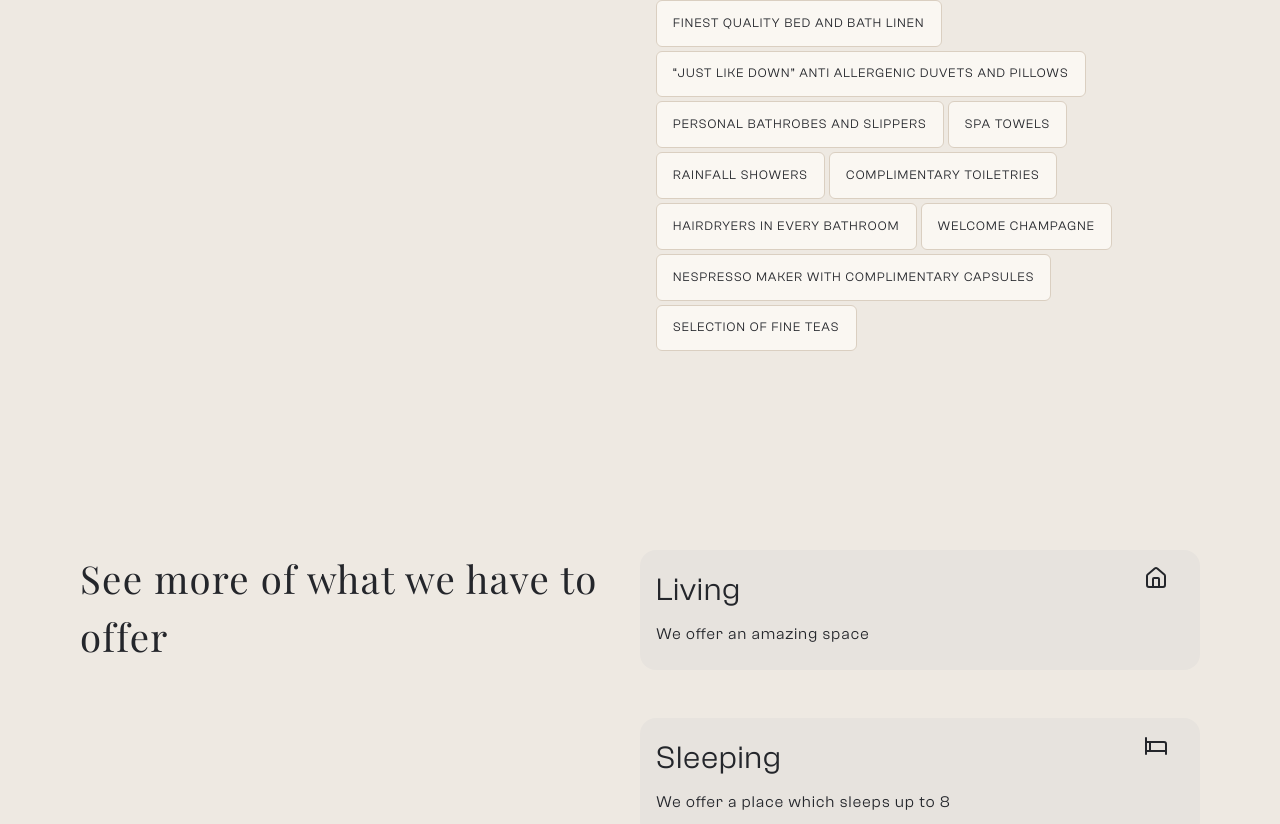
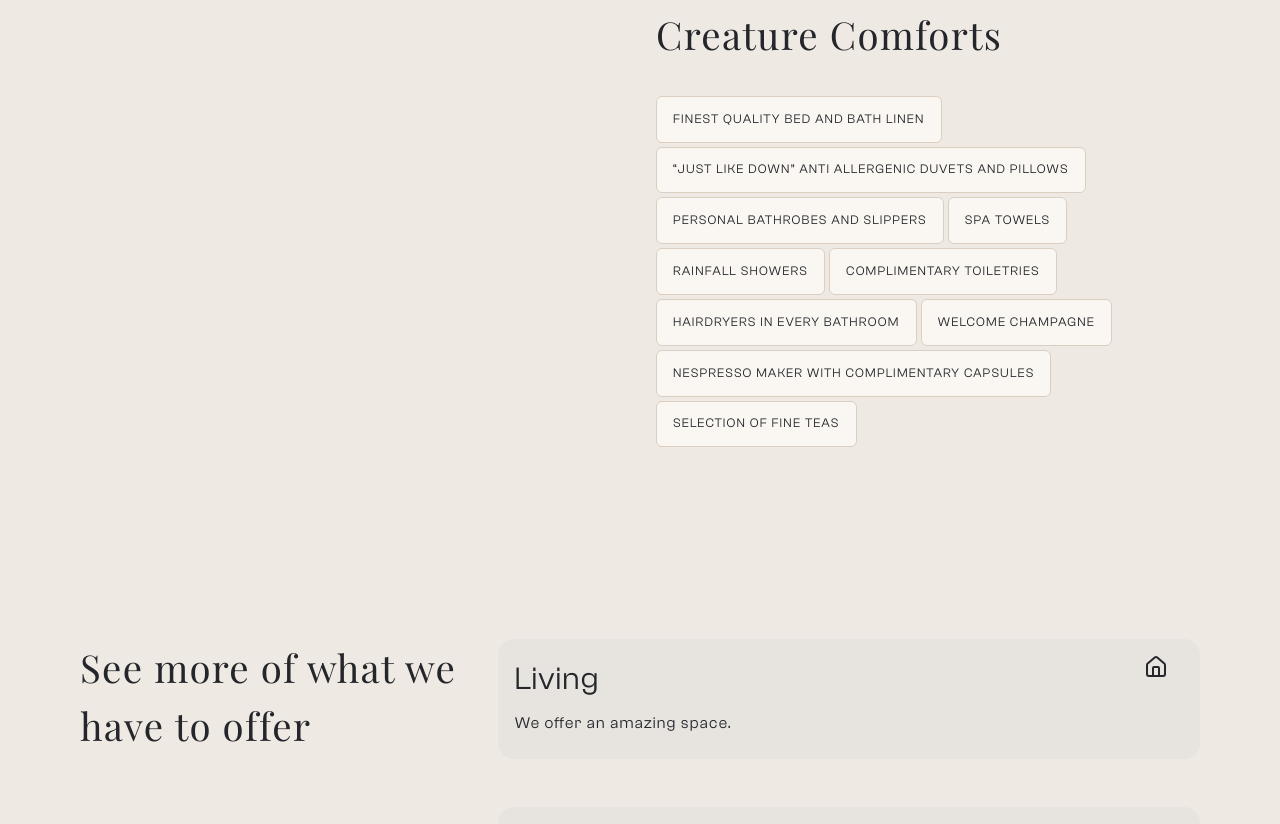
Before and after one commit to ccoutts2/chalet-ceilidh, a SvelteKit app: page / in a window 1280 px wide. Shown: the part 1938-2762 px from the top of the page. Built offline with nearby package versions, Linux system fonts and the light colour scheme.

Commit message:
Add max width to page content

```diff
--- a/src/lib/components/PageLayout.svelte
+++ b/src/lib/components/PageLayout.svelte
@@ -13,8 +13,11 @@
 
 <style lang="scss">
 	@use '../styles/partials/breakpoints';
+	@use '../styles/partials/mixins';
+	@use '../styles/partials/variables';
 
 	.PageLayout {
+		@include mixins.max-content($maxWidth: variables.$content--max-width--lg);
 		padding: 3rem 1rem;
 
 		@include breakpoints.tablet {
--- a/src/lib/components/ui/Card.svelte
+++ b/src/lib/components/ui/Card.svelte
@@ -12,9 +12,10 @@
 			</div>
 		</header>
 
-		<p>{item.copy}</p>
-
-		<a href={item.href}><span class="visually-hidden">Link to {item.title}</span></a>
+		<p>{@html item.copy}</p>
+		{#if item.dataLinks}
+			<a href={item.href}><span class="visually-hidden">Link to {item.title}</span></a>
+		{/if}
 	</article>
 {/each}
 
@@ -24,13 +25,14 @@
 
 	.Card {
 		@include mixins.flex($direction: column, $align: flex-start, $justify: space-between);
+		background-color: #e7e3de;
 		border-radius: 1rem;
-		position: relative;
 		grid-column-gap: 0.5rem;
 		grid-row-gap: 0.5rem;
 		padding: 1rem;
+		position: relative;
 		width: 100%;
-		background-color: #e7e3de;
+		width: 100%;
 
 		&__header {
 			@include mixins.flex($justify: space-between);
--- /dev/null
+++ b/src/lib/components/ui/CardWrapper.svelte
@@ -0,0 +1,23 @@
+<script lang="ts">
+	import type { Snippet } from 'svelte';
+
+	let { children }: { children: Snippet } = $props();
+</script>
+
+<div class="CardWrapper">
+	{@render children?.()}
+</div>
+
+<style>
+	.CardWrapper {
+		align-items: flex-start;
+		display: grid;
+		grid-auto-columns: 1fr;
+		grid-column-gap: 3rem;
+		grid-row-gap: 3rem;
+		grid-template-rows: auto;
+		justify-content: space-between;
+		position: relative;
+		width: 100%;
+	}
+</style>
--- a/src/lib/styles/globals.css
+++ b/src/lib/styles/globals.css
@@ -43,7 +43,7 @@
 	}
 
 	h2 {
-		font-size: clamp(2rem, 3vw, 3rem) !important;
+		font-size: clamp(1.75rem, 3vw, 2.5rem) !important;
 		font-weight: 400;
 	}
 
--- /dev/null
+++ b/src/lib/types.ts
@@ -0,0 +1,9 @@
+import { type Icon as IconType } from '@lucide/svelte';
+
+export type Cards = {
+	title: string;
+	href?: string;
+	icon: typeof IconType;
+	copy: string;
+	dataLinks?: boolean;
+};
--- a/src/routes/+layout.svelte
+++ b/src/routes/+layout.svelte
@@ -11,12 +11,13 @@
 
 <header class="Header">
 	<NavBar>
-		<div class="max-h-40 max-w-40 md:max-h-60 md:max-w-60">
+		<div class="| Header__logo max-h-40 max-w-40 md:max-h-60 md:max-w-60">
 			<img
 				src="/assets/logos/chalet-ceilidh-logo.png"
 				alt="Logo displaying the text that chalet ceilidh is a luxury chalet in the Swiss Alps"
 				class="Header__image"
 			/>
+			<a href="/"><span class="visually-hidden">Navigate back home</span></a>
 		</div>
 
 		<ul class="Header__navList">
@@ -52,9 +53,21 @@
 
 <style lang="scss">
 	@use '../lib/styles/partials/breakpoints';
+	@use '../lib/styles/partials/mixins';
+	@use '../lib/styles/partials/variables';
 
 	.Header {
 		backdrop-filter: blur(12px);
+
+		&__logo {
+			position: relative;
+
+			a::after {
+				content: '';
+				inset: 0;
+				position: absolute;
+			}
+		}
 
 		&__image {
 			height: 100%;
--- a/src/routes/+page.svelte
+++ b/src/routes/+page.svelte
@@ -1,7 +1,9 @@
 <script lang="ts">
 	import Card from '$lib/components/ui/Card.svelte';
+	import CardWrapper from '$lib/components/ui/CardWrapper.svelte';
 	import Features from '$lib/components/ui/Features.svelte';
-	import { House, Bed, RockingChair, type Icon as IconType } from '@lucide/svelte';
+	import type { Cards } from '$lib/types';
+	import { House, Bed, RockingChair } from '@lucide/svelte';
 
 	const features: string[] = [
 		'Exclusive rental of the entire private chalet and all associated running costs',
@@ -33,31 +35,27 @@
 		'Selection of Fine Teas'
 	];
 
-	type Cards = {
-		title: string;
-		href: string;
-		icon: typeof IconType;
-		copy: string;
-	};
-
 	const cards: Cards[] = [
 		{
 			title: 'Living',
 			href: '/layout/living',
 			icon: House,
-			copy: 'We offer an amazing space'
+			copy: '<p>We offer an amazing space.</p>',
+			dataLinks: true
 		},
 		{
 			title: 'Sleeping',
 			href: '/layout/sleeping',
 			icon: Bed,
-			copy: 'We offer a place which sleeps up to 8'
+			copy: '<p>We offer a place which sleeps up to 8.</p>',
+			dataLinks: true
 		},
 		{
 			title: 'Relaxing',
 			href: '/layout/relaxing',
 			icon: RockingChair,
-			copy: 'No skiing? No problem. Relax in our space.'
+			copy: '<p>No skiing? No problem. Relax in our space.<p>',
+			dataLinks: true
 		}
 	];
 </script>
@@ -66,29 +64,27 @@
 	<picture class="Home__hero">
 		<source srcset="/assets/images/home/zinal-chalet.webp" media="(width >= 1024px)" />
 		<source srcset="/assets/images/home/zinal-chalet-tablet.webp" media="(width >= 768px)" />
-		<source srcset="/assets/images/home/zinal-chalet-mobile.webp" media="(width >= 320px)" />
+		<source srcset="https://placehold.co/400x600" media="(width >= 320px)" />
 		<img src="/assets/images/home/zinal-chalet.webp" alt="" />
 	</picture>
-	<div class="Home__pageContent">
+
 	<div class="Home__sectionRow">
 		<div>
 			<h1 class="Home__title">Chalet Celidh Zinal</h1>
 			<p class="text-4xl italic">( pronounced kaylee )</p>
 		</div>
 		<p>
-				Chalet Ceilidh is an outstanding luxury ski chalet and one of the few privately owned
-				chalets available to book exclusively in the traditional but delightful mountain village of
-				Zinal situated close to Grimentz.
+			Chalet Ceilidh is an outstanding luxury ski chalet and one of the few privately owned chalets
+			available to book exclusively in the traditional but delightful mountain village of Zinal
+			situated close to Grimentz.
 		</p>
 	</div>
-		<section class="Home__sectionRow relative h-[175vh] gap-8">
-			<div
-				class="sticky top-0 flex h-[75vh] max-w-[80ch] flex-[1.25] flex-col gap-6 pt-12 leading-7"
-			>
+	<section class="Home__sectionRow | relative gap-8 xl:max-h-[175vh]">
+		<div class="Home__information">
 			<p>
 				This luxury holiday home sits on a large plot of land with panoramic views of the
-					surrounding peaks of the “Imperial Crown” and is within easy walking distance of the
-					village and ski lift.
+				surrounding peaks of the “Imperial Crown” and is within easy walking distance of the village
+				and ski lift.
 			</p>
 			<p>
 				The chalet is a blend of contemporary décor and Alpine charm and has been beautifully
@@ -113,29 +109,42 @@
 				superb!
 			</p>
 		</div>
-			<aside class="flex-[1] overflow-y-hidden">
+		<aside class="flex-[1] xl:overflow-y-hidden">
 			<Features data={features} heading="Features" />
 			<Features data={creatureComforts} heading="Creature Comforts" />
 		</aside>
 	</section>
 	<section class="Home__sectionRow">
-			<h2 class="max-w-[50%]">See more of what we have to offer</h2>
-			<div class="Home__cards">
+		<h2>See more of what we have to offer</h2>
+		<CardWrapper>
 			<Card data={cards} />
-			</div>
+		</CardWrapper>
 	</section>
-	</div>
 </main>
 
 <style lang="scss">
 	@use '../lib/styles/partials/breakpoints';
+	@use '../lib/styles/partials/mixins';
+	@use '../lib/styles/partials/variables';
 
 	.Home {
+		@include mixins.max-content($maxWidth: variables.$content--max-width--lg);
 		display: flex;
 		flex-direction: column;
+		padding: 3rem 1rem;
+
+		@include breakpoints.tablet {
+			padding-inline: 3rem;
+		}
+
+		@include breakpoints.desktop {
+			padding-inline: 5rem;
+		}
 
 		&__hero {
+			border-radius: 1rem;
 			height: 90vh;
+			overflow: hidden;
 			width: 100%;
 
 			source,
@@ -146,18 +155,6 @@
 			}
 		}
 
-		&__pageContent {
-			padding: 3rem 1rem;
-
-			@include breakpoints.tablet {
-				padding-inline: 3rem;
-			}
-
-			@include breakpoints.desktop {
-				padding-inline: 5rem;
-			}
-		}
-
 		&__title {
 			font-size: clamp(2.5rem, 3vw, 4rem);
 		}
@@ -165,8 +162,15 @@
 		&__sectionRow {
 			background-color: #eee9e2;
 			display: flex;
+			gap: 2rem;
+			flex-direction: column;
 			justify-content: space-between;
-			padding-block: 3rem;
+			padding-block: 2rem;
+
+			@include breakpoints.desktop {
+				flex-direction: row;
+				padding-block: 5rem;
+			}
 
 			div {
 				flex: 1;
@@ -177,15 +181,20 @@
 			}
 		}
 
-		&__cards {
-			align-items: flex-start;
-			display: grid;
-			grid-auto-columns: 1fr;
-			grid-column-gap: 3rem;
-			grid-row-gap: 3rem;
-			grid-template-rows: auto;
-			justify-content: space-between;
-			position: relative;
+		&__information {
+			display: flex;
+			flex-direction: column;
+			gap: 1.5rem;
+
+			@include breakpoints.desktop {
+				position: sticky;
+				top: 0;
+				height: 75vh;
+				max-width: 80ch;
+				flex: 1.25;
+				padding-top: 3rem;
+				line-height: 1.75rem;
+			}
 		}
 	}
 </style>
--- a/src/routes/getting-here/+page.svelte
+++ b/src/routes/getting-here/+page.svelte
@@ -1,3 +1,35 @@
 <script lang="ts">
 	import UsefulLinks from '$lib/components/ui/UsefulLinks.svelte';
+	import Card from '$lib/components/ui/Card.svelte';
+	import PageLayout from '$lib/components/PageLayout.svelte';
+	import CardWrapper from '$lib/components/ui/CardWrapper.svelte';
+	import type { Cards } from '$lib/types';
+
+	import { Plane, TrainFront, Car } from '@lucide/svelte';
+
+	let cards: Cards[] = [
+		{
+			title: 'By Air',
+			icon: Plane,
+			copy: '<p>Zinal is easily accessible from a variety of airports including Geneva, Zurich and Bern.</p><p>The nearest airport is Sion that can be reached by private flight or helicopter.</p>'
+		},
+		{
+			title: 'By Rail',
+			icon: TrainFront,
+			copy: '<p>There is an excellent rail link from Geneva airport to Sierre.</p><p>At the bottom of the valley, Sierre is the nearest train station making rail connections to all over Europe simple.</p><p>From Sierre, the Post Bus links up to Vissoie with onward connections to Zinal.</p>'
+		},
+		{
+			title: 'By Car',
+			icon: Car,
+			copy: '<p>Approximate journey times by car:</p><ul><li>Sierre: 30mins</li><li>Sion: 45 mins</li><li>Geneva: 2h 15mins</li><li>Bern: 2h 15mins</li><li>Zurich: 3h 15mins</li><li>Calais: 8h 30mins</li></ul>'
+		}
+	];
 </script>
+
+<PageLayout title="Getting Here">
+	<h2>How to get here</h2>
+
+	<CardWrapper>
+		<Card data={cards} />
+	</CardWrapper>
+</PageLayout>
```
Lines whose indentation alone changed are shown as unchanged.
